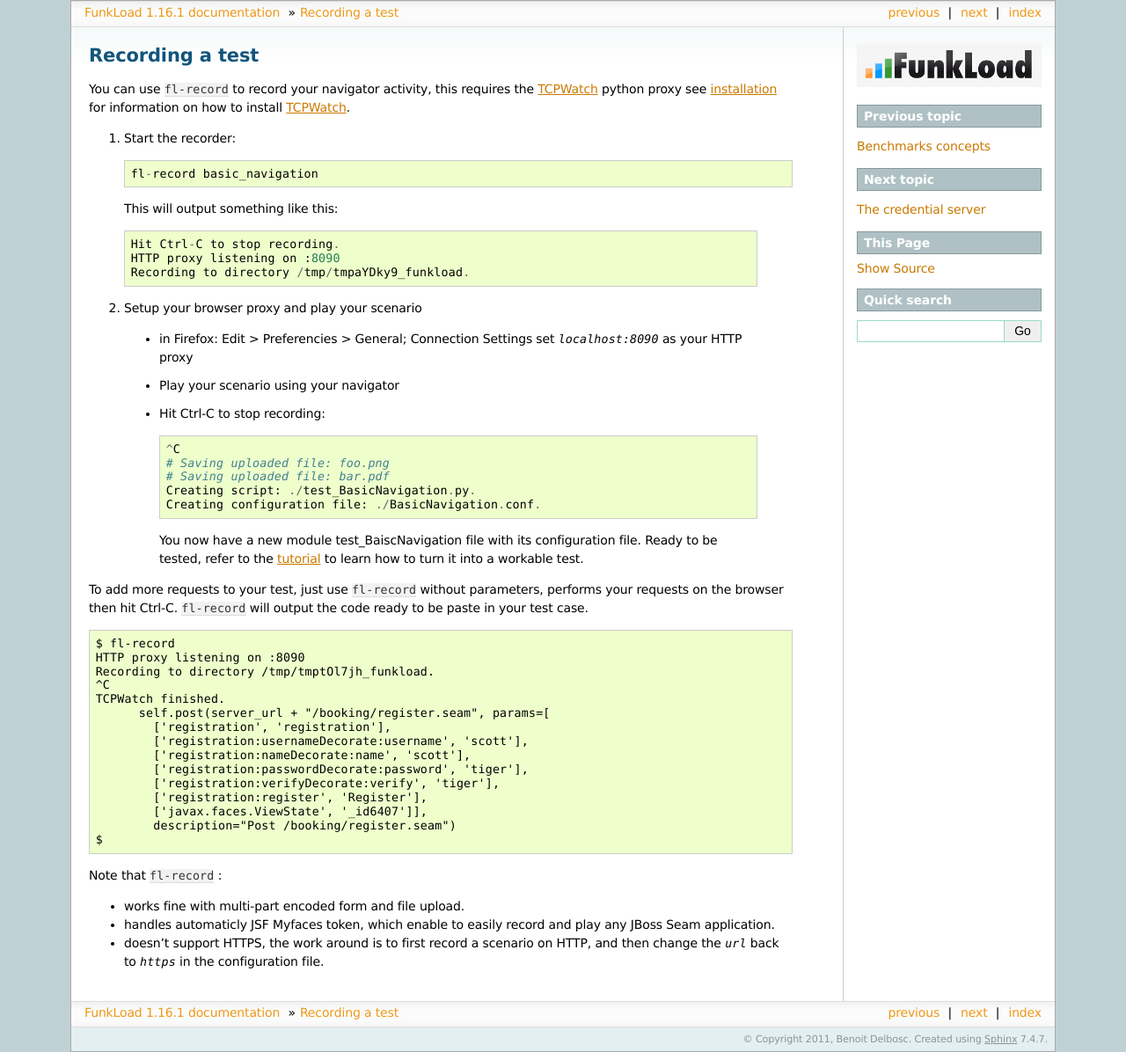
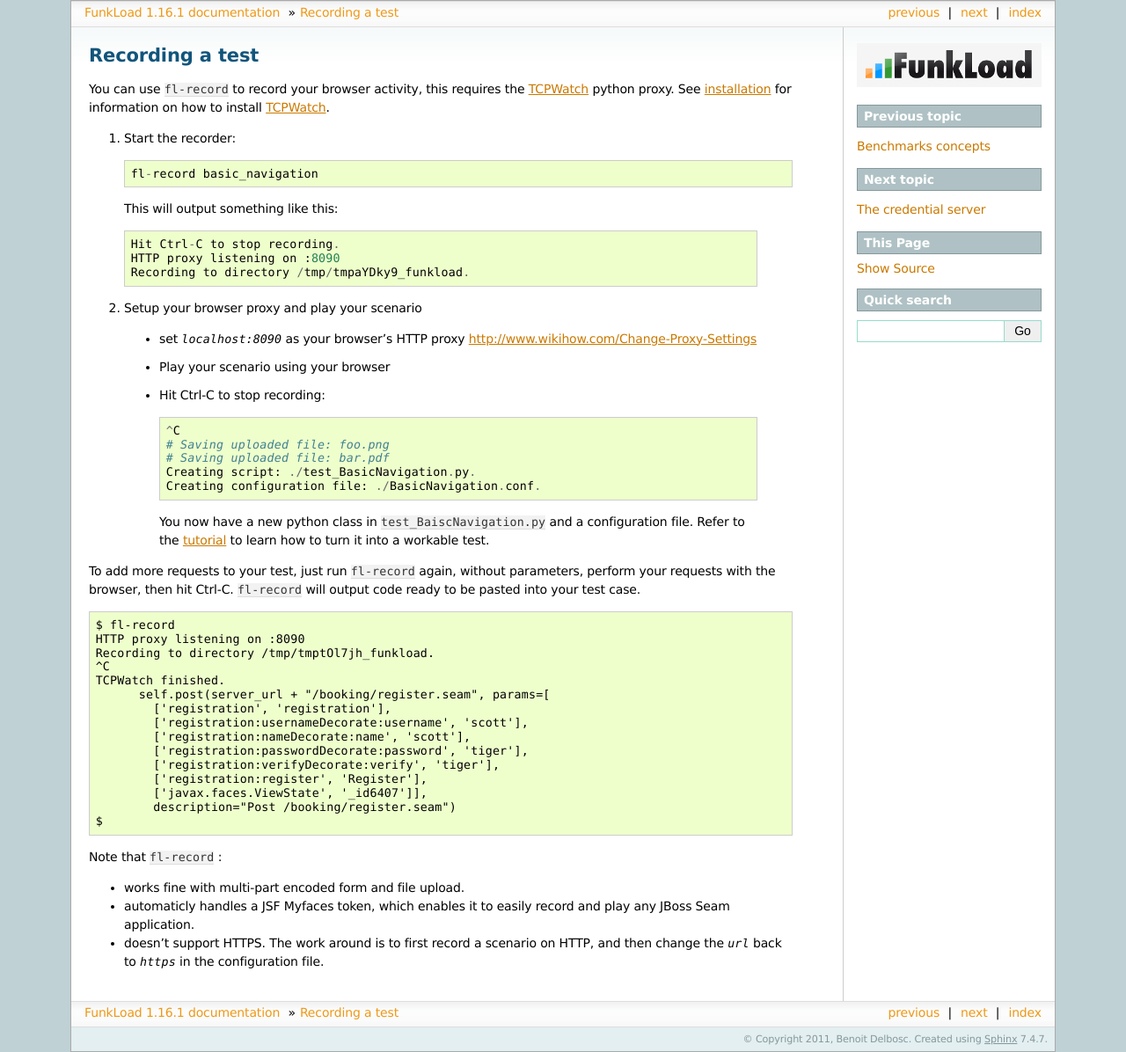
Before and after one commit to nuxeo/FunkLoad, a Sphinx documentation site: the page built from doc/source/recorder.rst, in a window 1280 px wide. Shown: the whole page at 88% size. Built offline with Sphinx 7.4.7, drawn with Linux system fonts in a browser that asks for light colours.

Commit message:
Improved the English in Recorder tutorial

```diff
--- a/doc/source/recorder.rst
+++ b/doc/source/recorder.rst
@@ -1,8 +1,8 @@
 Recording a test
 ===============================
 
-You can use ``fl-record`` to record your navigator activity, this
-requires the TCPWatch_ python proxy see installation_ for
+You can use ``fl-record`` to record your browser activity, this
+requires the TCPWatch_ python proxy. See installation_ for
 information on how to install TCPWatch_.
 
 1. Start the recorder::
@@ -19,10 +19,10 @@
 
 2. Setup your browser proxy and play your scenario
 
-  * in Firefox: Edit > Preferencies > General; Connection Settings set
-    `localhost:8090` as your HTTP proxy
+  * set `localhost:8090` as your browser's HTTP proxy
+    http://www.wikihow.com/Change-Proxy-Settings
 
-  * Play your scenario using your navigator
+  * Play your scenario using your browser
 
   * Hit Ctrl-C to stop recording::
 
@@ -32,13 +32,13 @@
       Creating script: ./test_BasicNavigation.py.
       Creating configuration file: ./BasicNavigation.conf.
 
-    You now have a new module test_BaiscNavigation file with its
-    configuration file. Ready to be tested, refer to the tutorial_ to
+    You now have a new python class in ``test_BaiscNavigation.py`` and
+    a configuration file. Refer to the tutorial_ to
     learn how to turn it into a workable test.
 
-To add more requests to your test, just use ``fl-record`` without
-parameters, performs your requests on the browser then hit
-Ctrl-C. ``fl-record`` will output the code ready to be paste in your
+To add more requests to your test, just run ``fl-record`` again, without
+parameters, perform your requests with the browser, then hit
+Ctrl-C. ``fl-record`` will output code ready to be pasted into your
 test case.
 ::
 
@@ -63,10 +63,10 @@
 
 * works fine with multi-part encoded form and file upload.
 
-* handles automaticly JSF Myfaces token, which enable to easily record
+* automaticly handles a JSF Myfaces token, which enables it to easily record
   and play any JBoss Seam application.
 
-* doesn't support HTTPS, the work around is to first record a scenario
+* doesn't support HTTPS. The work around is to first record a scenario
   on HTTP, and then change the `url` back to `https` in the
   configuration file.
 
```
